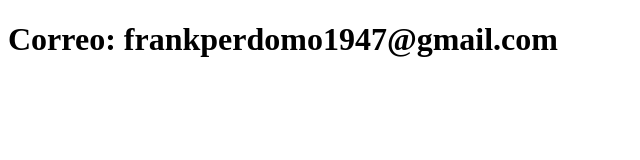
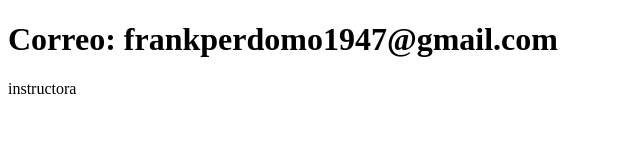
Before and after one commit to frankperdomo1947/FRAN-P.R, a plain HTML site: page contacto.html in a window 1280 px wide. Shown: the full height of the page, 0-640 px from the left. Drawn offline with Linux system fonts and the light colour scheme.

Commit message:
Actualiza el contacto

```diff
--- a/contacto.html
+++ b/contacto.html
@@ -2,10 +2,12 @@
 <html lang="en">
 <head>
     <meta charset="UTF-8">
+    <meta http-equiv="X-UA-Compatible" content="IE=edge"
     <meta name="viewport" content="width=device-width, initial-scale=1.0">
     <title>Contacto</title>
 </head>
 <body>
-<h1>Correo: frankperdomo1947@gmail.com</h1>
+    <h1>Correo: frankperdomo1947@gmail.com</h1>
+    <p>instructora</p>
 </body>
 </html>
```
